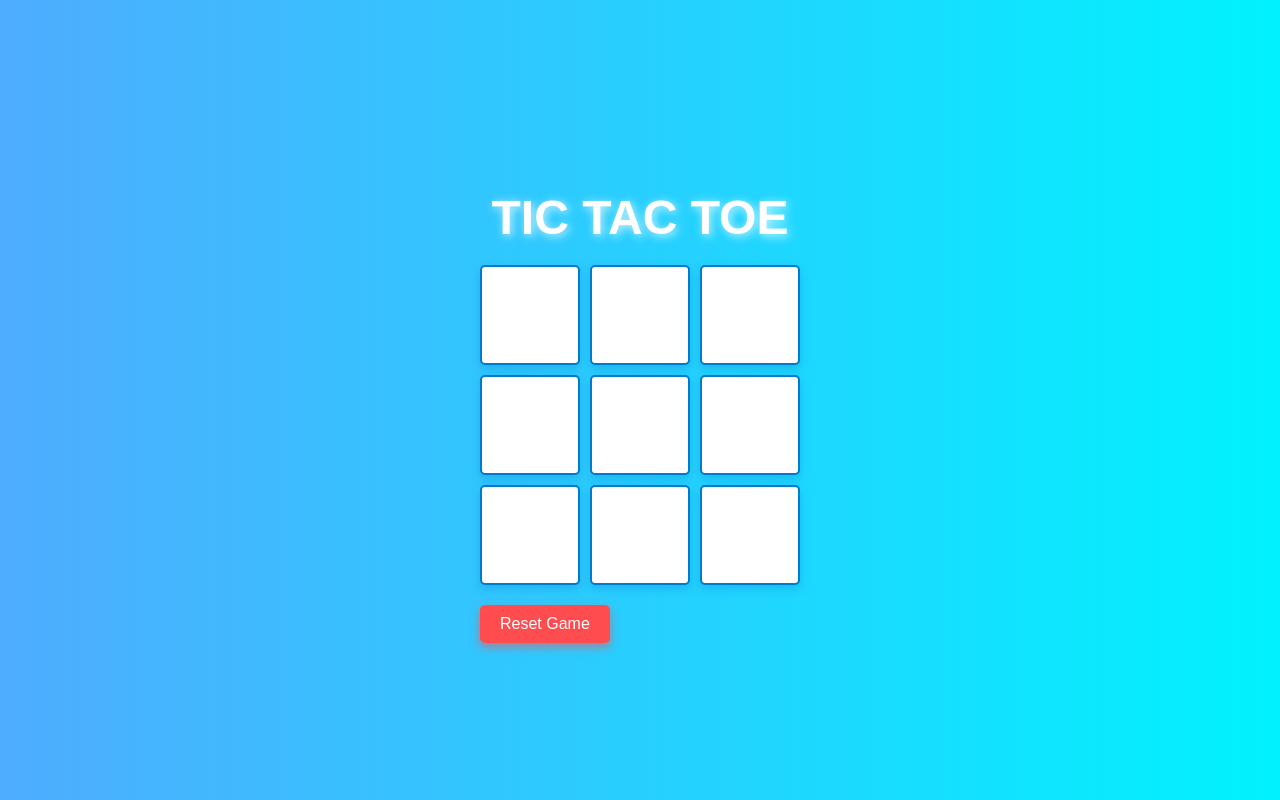
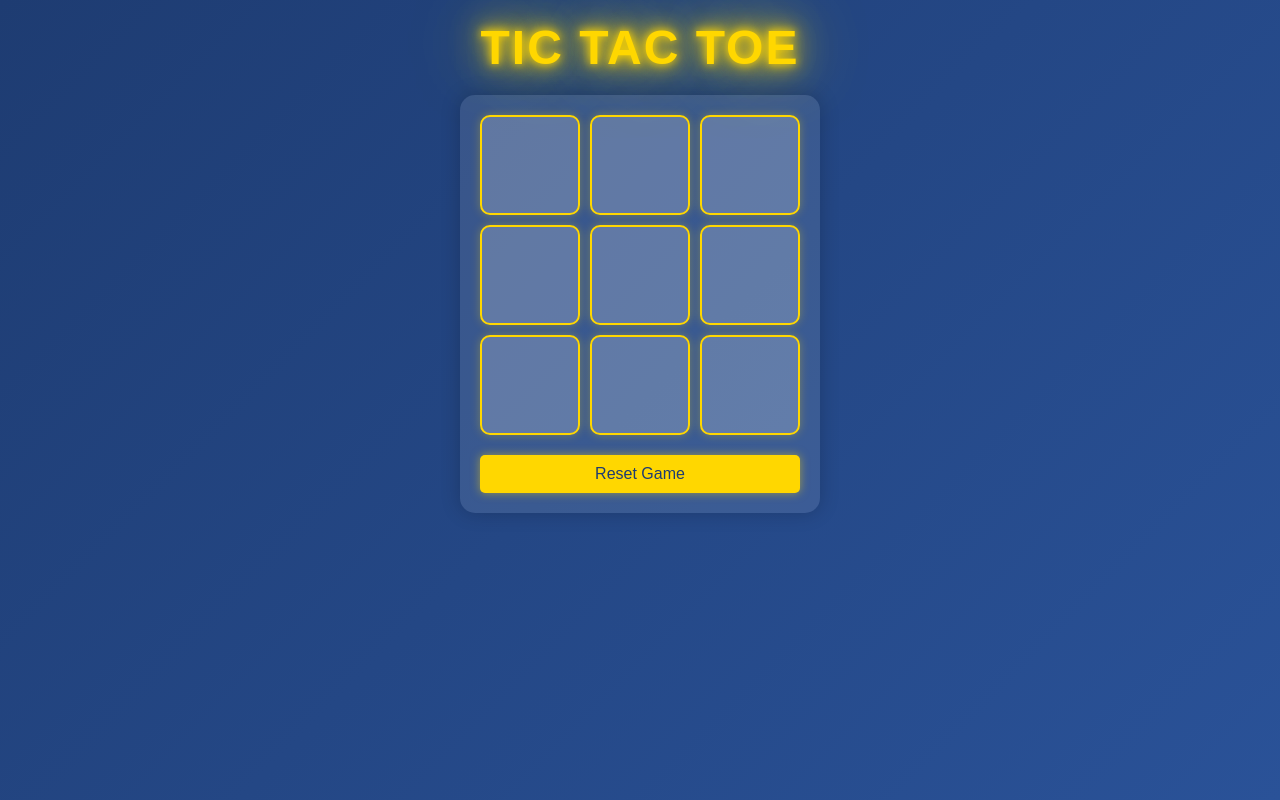
Before and after one commit to parths19/TicTacToe, a plain HTML site: page index.html in a window 1280 px wide. Drawn offline with Linux system fonts and the light colour scheme.

Commit message:
styling updated

```diff
--- a/style.css
+++ b/style.css
@@ -1,34 +1,63 @@
-/* General Styles */
+/* General Reset */
+* {
+    margin: 0;
+    padding: 0;
+    box-sizing: border-box;
+}
+
 body {
     font-family: 'Arial', sans-serif;
-    background: linear-gradient(to right, #4facfe, #00f2fe);
-    color: #333;
+    background: linear-gradient(135deg, #1e3c72, #2a5298);
+    color: #fff;
     display: flex;
     flex-direction: column;
+    justify-content: flex-start;
     align-items: center;
-    justify-content: center;
-    height: 100vh;
-    margin: 0;
+    min-height: 100vh;
+    padding-top: 20px;
+    overflow: hidden;
 }
 
 h1 {
     font-size: 3rem;
-    color: #fff;
+    text-align: center;
     margin-bottom: 20px;
-    text-shadow: 2px 2px 10px rgba(255, 255, 255, 0.8);
+    text-transform: uppercase;
+    letter-spacing: 2px;
+    color: #ffd700;
+    animation: glow 2s infinite alternate; /* Glowing animation for the heading */
 }
 
-/* Message Box Styles */
+@keyframes glow {
+    0% {
+        text-shadow: 0 0 5px #ffd700, 0 0 10px #ffd700, 0 0 20px #ffd700, 0 0 40px #ffd700;
+    }
+    100% {
+        text-shadow: 0 0 10px #ffd700, 0 0 20px #ffd700, 0 0 40px #ffd700, 0 0 80px #ffd700;
+    }
+}
+
 .msg-box {
-    display: flex;
-    flex-direction: column;
-    align-items: center;
-    background: rgba(255, 255, 255, 0.9);
+    position: absolute;
+    top: 50%;
+    left: 50%;
+    transform: translate(-50%, -50%);
+    background: rgba(0, 0, 0, 0.9);
     padding: 20px;
     border-radius: 10px;
-    box-shadow: 0 4px 20px rgba(0, 0, 0, 0.2);
-    margin-bottom: 20px;
-    transition: all 0.3s ease;
+    text-align: center;
+    box-shadow: 0 0 20px rgba(255, 215, 0, 0.5);
+    z-index: 10;
+    animation: float 3s ease-in-out infinite; /* Floating animation for the message box */
+}
+
+@keyframes float {
+    0%, 100% {
+        transform: translate(-50%, -50%) translateY(0);
+    }
+    50% {
+        transform: translate(-50%, -50%) translateY(-10px);
+    }
 }
 
 .msg-box.hide {
@@ -36,82 +65,99 @@ h1 {
 }
 
 #msg {
-    font-size: 1.5rem;
-    color: #007acc;
-    margin-bottom: 10px;
+    font-size: 2rem;
+    margin-bottom: 20px;
+    color: #ffd700;
+    animation: glow 2s infinite alternate; /* Glowing animation for the winner message */
 }
 
-#new-game {
-    background-color: #007acc;
-    color: white;
+#new-game, #reset {
+    background: #ffd700;
+    color: #1e3c72;
     border: none;
     padding: 10px 20px;
+    font-size: 1rem;
     border-radius: 5px;
     cursor: pointer;
-    font-size: 1rem;
-    box-shadow: 0 4px 10px rgba(0, 122, 204, 0.6);
-    transition: background-color 0.3s ease, box-shadow 0.3s ease;
+    transition: background 0.3s ease, transform 0.3s ease, box-shadow 0.3s ease;
+    box-shadow: 0 0 10px rgba(255, 215, 0, 0.5); /* Glow effect for buttons */
 }
 
-#new-game:hover {
-    background-color: #005f99;
-    box-shadow: 0 6px 15px rgba(0, 95, 153, 0.8);
+#new-game:hover, #reset:hover {
+    background: #ffcc00;
+    transform: scale(1.1);
+    box-shadow: 0 0 20px rgba(255, 215, 0, 0.8); /* Enhanced glow on hover */
 }
 
-/* Game Board Styles */
+main {
+    background: rgba(255, 255, 255, 0.1);
+    padding: 20px;
+    border-radius: 15px;
+    box-shadow: 0 0 20px rgba(0, 0, 0, 0.2);
+    animation: fadeIn 1s ease-in-out; /* Fade-in animation for the main container */
+}
+
+@keyframes fadeIn {
+    0% {
+        opacity: 0;
+        transform: translateY(20px);
+    }
+    100% {
+        opacity: 1;
+        transform: translateY(0);
+    }
+}
+
 .cont {
     display: flex;
     justify-content: center;
     align-items: center;
-    margin-bottom: 20px;
 }
 
 .game {
     display: grid;
     grid-template-columns: repeat(3, 100px);
-    grid-gap: 10px;
+    grid-template-rows: repeat(3, 100px);
+    gap: 10px;
 }
 
 .box {
-    width: 100px;
-    height: 100px;
-    background: #fff;
-    border: 2px solid #007acc;
-    border-radius: 5px;
+    background: rgba(255, 255, 255, 0.2);
+    border: 2px solid #ffd700;
+    border-radius: 10px;
     font-size: 2rem;
-    font-weight: bold;
-    color: #007acc;
+    color: #ffd700;
     cursor: pointer;
-    transition: transform 0.2s ease, background-color 0.3s ease, box-shadow 0.3s ease;
-    box-shadow: 0 4px 10px rgba(0, 122, 204, 0.3);
+    transition: background 0.3s ease, transform 0.2s ease, box-shadow 0.3s ease;
+    box-shadow: 0 0 10px rgba(255, 215, 0, 0.3); /* Glow effect for boxes */
 }
 
 .box:hover {
-    transform: scale(1.1);
-    background-color: #e6f7ff;
-    box-shadow: 0 6px 20px rgba(0, 122, 204, 0.6);
+    background: rgba(255, 255, 255, 0.3);
+    transform: scale(1.05);
+    box-shadow: 0 0 20px rgba(255, 215, 0, 0.8); /* Enhanced glow on hover */
 }
 
-.box:focus {
-    outline: none;
-    background-color: #d9f0ff;
-    box-shadow: 0 6px 20px rgba(0, 122, 204, 0.8);
+.box:active {
+    transform: scale(0.95);
 }
 
-/* Reset Button */
 #reset {
-    background-color: #ff4d4f;
-    color: white;
+    margin-top: 20px;
+    width: 100%;
+    background: #ffd700;
+    color: #1e3c72;
     border: none;
     padding: 10px 20px;
+    font-size: 1rem;
     border-radius: 5px;
     cursor: pointer;
-    font-size: 1rem;
-    box-shadow: 0 4px 10px rgba(255, 77, 79, 0.6);
-    transition: background-color 0.3s ease, box-shadow 0.3s ease;
+    transition: background 0.3s ease, transform 0.3s ease, box-shadow 0.3s ease;
+    box-shadow: 0 0 10px rgba(255, 215, 0, 0.5); /* Glow effect for reset button */
 }
 
 #reset:hover {
-    background-color: #cc0000;
-    box-shadow: 0 6px 20px rgba(204, 0, 0, 0.8);
+    background: #ffcc00;
+    transform: scale(1.1);
+    box-shadow: 0 0 20px rgba(255, 215, 0, 0.8); /* Enhanced glow on hover */
 }
```
